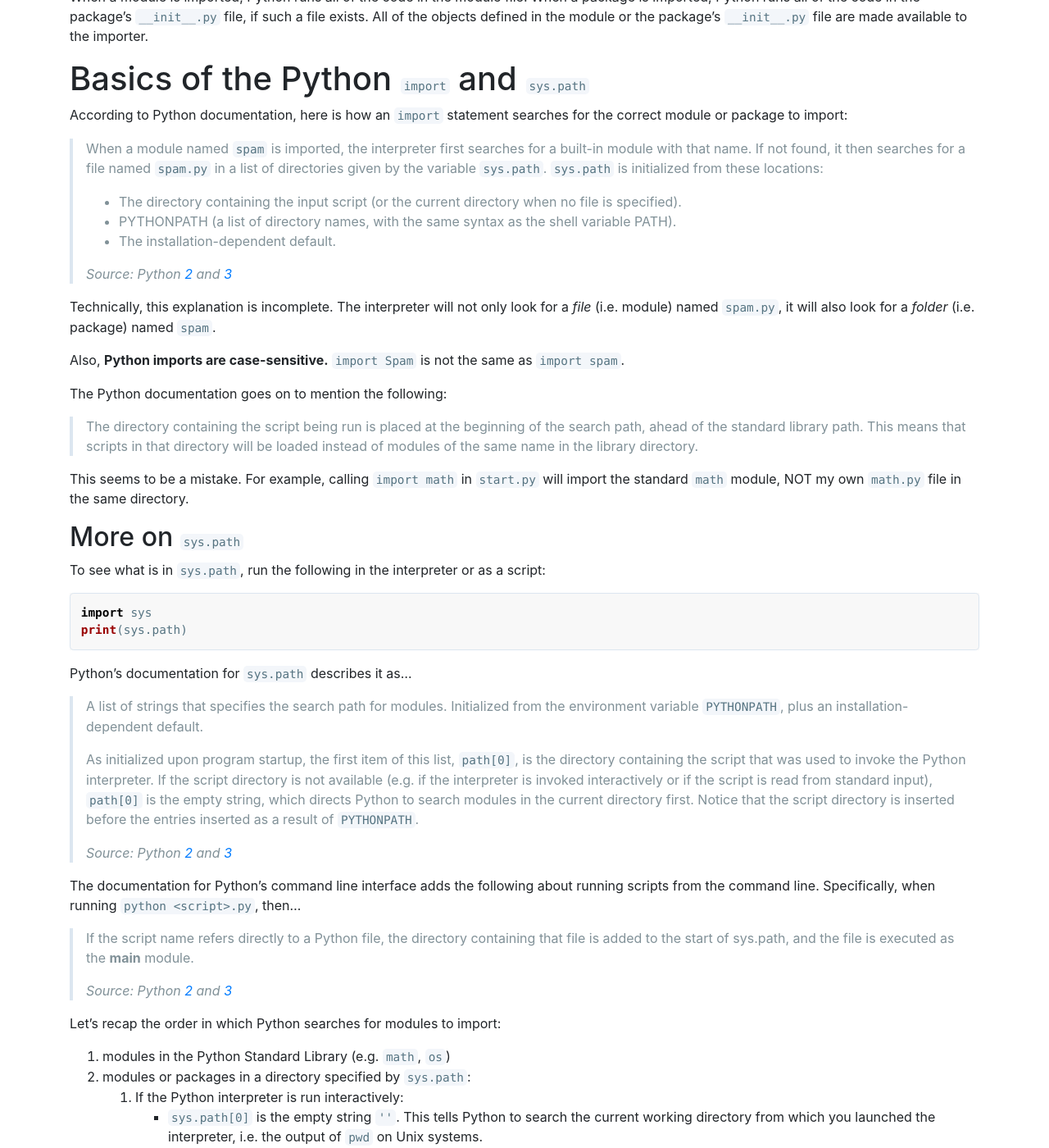
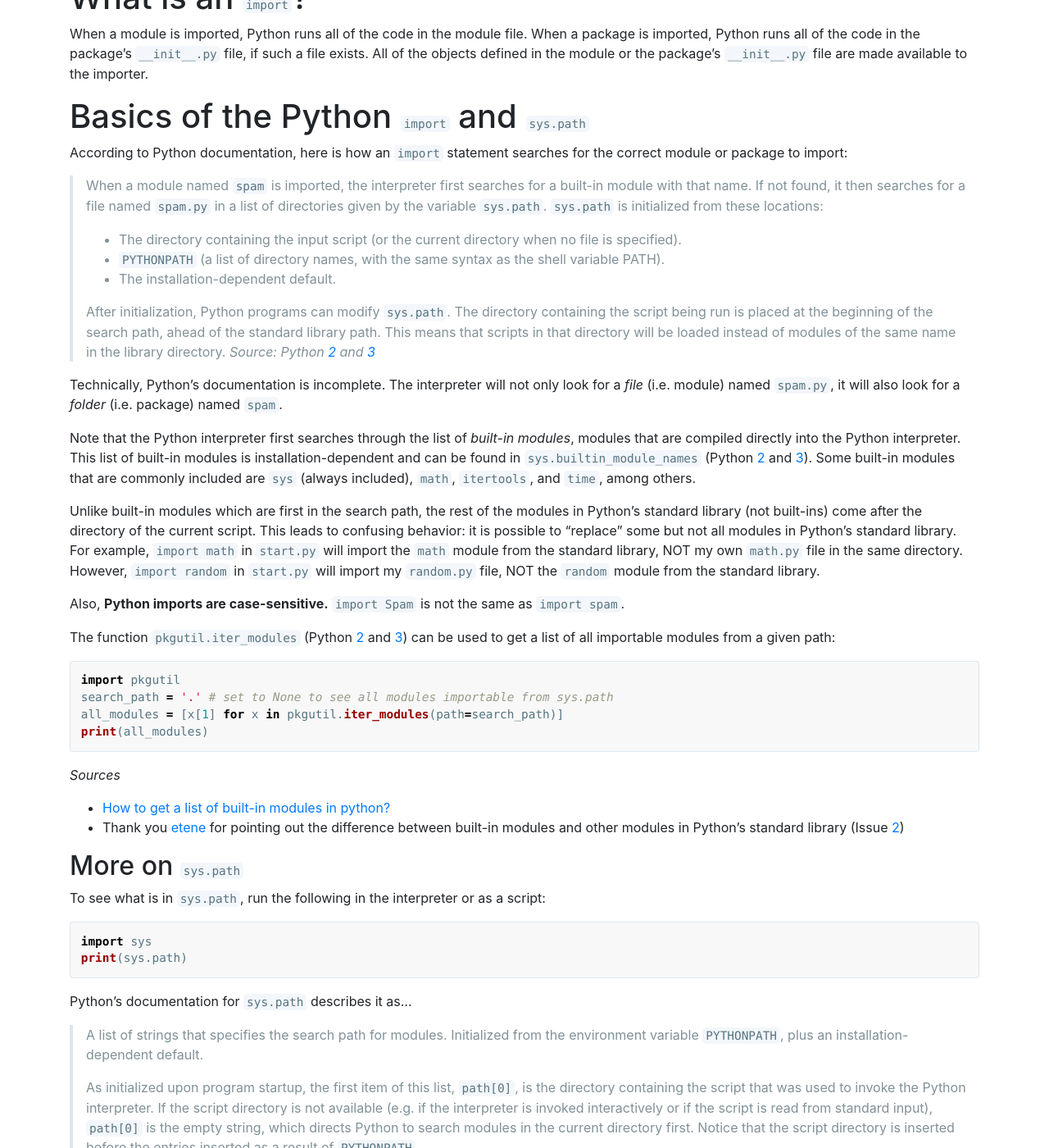
Before and after one commit to chrisyeh96/chrisyeh96.github.io, a Jekyll site: the page built from _posts/2017-08-08-definitive-guide-python-imports.md, in a window 1280 px wide and 1400 px high, scrolled down 1114 px. Shown: the whole window at 82% size. Built offline with Jekyll 4.4.1, drawn with Linux system fonts in a browser that asks for light colours; nearby versions of some CDN libraries; some of the changed text lies outside the part shown.

Commit message:
Python Imports: clarify built-in modules
reported by etene in Issue 2

````diff
--- a/_posts/2017-08-08-definitive-guide-python-imports.md
+++ b/_posts/2017-08-08-definitive-guide-python-imports.md
@@ -17,6 +17,7 @@ I've almost never been able to write correct Python `import` statements on the f
 # Basic Definitions
 
 - **module**: any `*.py` file. Its name is the file name.
+- **built-in module**: a "module" (written in C) that is compiled into the Python interpreter, and therefore does not have a `*.py` file.
 - **package**: any folder containing a file named `__init__.py` in it. Its name is the name of the folder.
     - in Python 3.3 and above, any folder (even without a `__init__.py` file) is considered a package
 - **object**: in Python, almost everything is an object - functions, classes, variables, etc.
@@ -38,11 +39,13 @@ test/                      # root folder
         b1.py
         b2.py
     math.py
+    random.py
     other.py
     start.py
 ```
 
 Note that we do not place a `__init__.py` file in our root `test/` folder.
+
 
 # What is an `import`?
 
@@ -55,20 +58,32 @@ According to Python documentation, here is how an `import` statement searches fo
 
 > When a module named `spam` is imported, the interpreter first searches for a built-in module with that name. If not found, it then searches for a file named `spam.py` in a list of directories given by the variable `sys.path`. `sys.path` is initialized from these locations:
 > - The directory containing the input script (or the current directory when no file is specified).
-> - PYTHONPATH (a list of directory names, with the same syntax as the shell variable PATH).
+> - `PYTHONPATH` (a list of directory names, with the same syntax as the shell variable PATH).
 > - The installation-dependent default.
 >
+> After initialization, Python programs can modify `sys.path`. The directory containing the script being run is placed at the beginning of the search path, ahead of the standard library path. This means that scripts in that directory will be loaded instead of modules of the same name in the library directory.
 > *Source: Python [2](https://docs.python.org/2/tutorial/modules.html#the-module-search-path) and [3](https://docs.python.org/3/tutorial/modules.html#the-module-search-path)*
 
-Technically, this explanation is incomplete. The interpreter will not only look for a *file* (i.e. module) named `spam.py`, it will also look for a *folder* (i.e. package) named `spam`.
+Technically, Python's documentation is incomplete. The interpreter will not only look for a *file* (i.e. module) named `spam.py`, it will also look for a *folder* (i.e. package) named `spam`.
+
+Note that the Python interpreter first searches through the list of *built-in modules*, modules that are compiled directly into the Python interpreter. This list of built-in modules is installation-dependent and can be found in `sys.builtin_module_names` (Python [2](https://docs.python.org/2/library/sys.html#sys.builtin_module_names) and [3](https://docs.python.org/3/library/sys.html#sys.builtin_module_names)). Some built-in modules that are commonly included are `sys` (always included), `math`, `itertools`, and `time`, among others.
+
+Unlike built-in modules which are first in the search path, the rest of the modules in Python's standard library (not built-ins) come after the directory of the current script. This leads to confusing behavior: it is possible to "replace" some but not all modules in Python's standard library. For example, `import math` in `start.py` will import the `math` module from the standard library, NOT my own `math.py` file in the same directory. However, `import random` in `start.py` will import my `random.py` file, NOT the `random` module from the standard library.
 
 Also, **Python imports are case-sensitive.** `import Spam` is not the same as `import spam`.
 
-The Python documentation goes on to mention the following:
+The function `pkgutil.iter_modules` (Python [2](https://docs.python.org/2/library/pkgutil.html#pkgutil.iter_modules) and [3](https://docs.python.org/3/library/pkgutil.html#pkgutil.iter_modules)) can be used to get a list of all importable modules from a given path:
+```python
+import pkgutil
+search_path = '.' # set to None to see all modules importable from sys.path
+all_modules = [x[1] for x in pkgutil.iter_modules(path=search_path)]
+print(all_modules)
+```
 
-> The directory containing the script being run is placed at the beginning of the search path, ahead of the standard library path. This means that scripts in that directory will be loaded instead of modules of the same name in the library directory.
+*Sources*
+- [How to get a list of built-in modules in python?](https://stackoverflow.com/q/8370206)
+- Thank you [etene](https://github.com/etene) for pointing out the difference between built-in modules and other modules in Python's standard library (Issue [2](https://github.com/chrisyeh96/chrisyeh96.github.io/issues/2))
 
-This seems to be a mistake. For example, calling `import math` in `start.py` will import the standard `math` module, NOT my own `math.py` file in the same directory.
 
 ## More on `sys.path`
 
@@ -114,6 +129,7 @@ An `__init__.py` file has 2 functions.
 1. convert a folder of scripts into an importable package of modules (before Python 3.3)
 2. run package initialization code
 
+
 ## Converting a folder of scripts into an importable package of modules
 
 In order to import a module or package from a directory that is not in the same directory as the script we are writing (or the directory from which we run the Python interactive interpreter), that module needs to be in a package.
@@ -133,6 +149,7 @@ For example, `packB` is a namespace package because it doesn't have a `__init__.
 *Sources*
 1. [What is __init__.py for?](https://stackoverflow.com/q/448271)
 2. [PEP 420: Implicit Namespace Packages](https://www.python.org/dev/peps/pep-0420/)
+
 
 ## Running package initialization code
 
@@ -172,6 +189,7 @@ running a1_func()
 ```
 
 *Note: if `a1.py` calls `import a2` and we run `python a1.py`, then `test/packA/__init__.py` will NOT be called, even though it seems like `a2` is part of the `packA` package. This is because when Python runs a script (in this case `a1.py`), its containing folder is not considered a package.
+
 
 # Using Objects from the Imported Module or Package
 
@@ -361,9 +379,9 @@ Sources:
 # Miscellaneous topics and readings not covered here, but worth exploring
 
 - using `__all__` variable in `__init__.py` for specifying what gets imported by `from <module> import *`
-    - documentation for Python [2](https://docs.python.org/2.7/tutorial/modules.html#importing-from-a-package) and [3](https://docs.python.org/3/tutorial/modules.html#importing-from-a-package)
+    - documentation for Python [2](https://docs.python.org/2/tutorial/modules.html#importing-from-a-package) and [3](https://docs.python.org/3/tutorial/modules.html#importing-from-a-package)
 - using `if __name__ == '__main__'` to check if a script is imported or run directly
-    - documentation for Python [2](https://docs.python.org/2.7/library/__main__.html) and [3](https://docs.python.org/3/library/__main__.html)
+    - documentation for Python [2](https://docs.python.org/2/library/__main__.html) and [3](https://docs.python.org/3/library/__main__.html)
 - installing a project as a package (in developer mode) with `pip install -e <project>` to add the project root directory to `sys.path`
     - [How to run tests without installing package?](https://stackoverflow.com/q/23984973)
 - `from <module> import *` does not import names from `<module>` that begin with an underscore `_`
````
